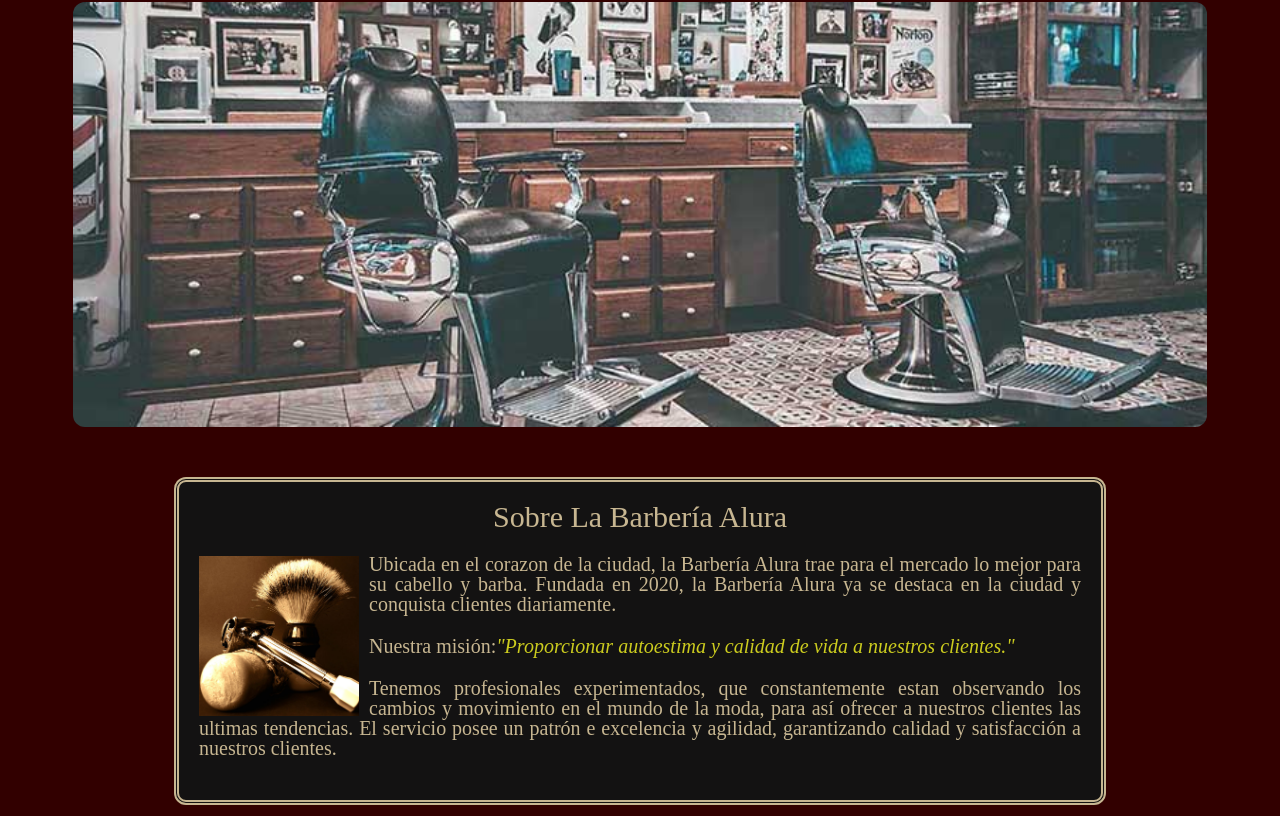
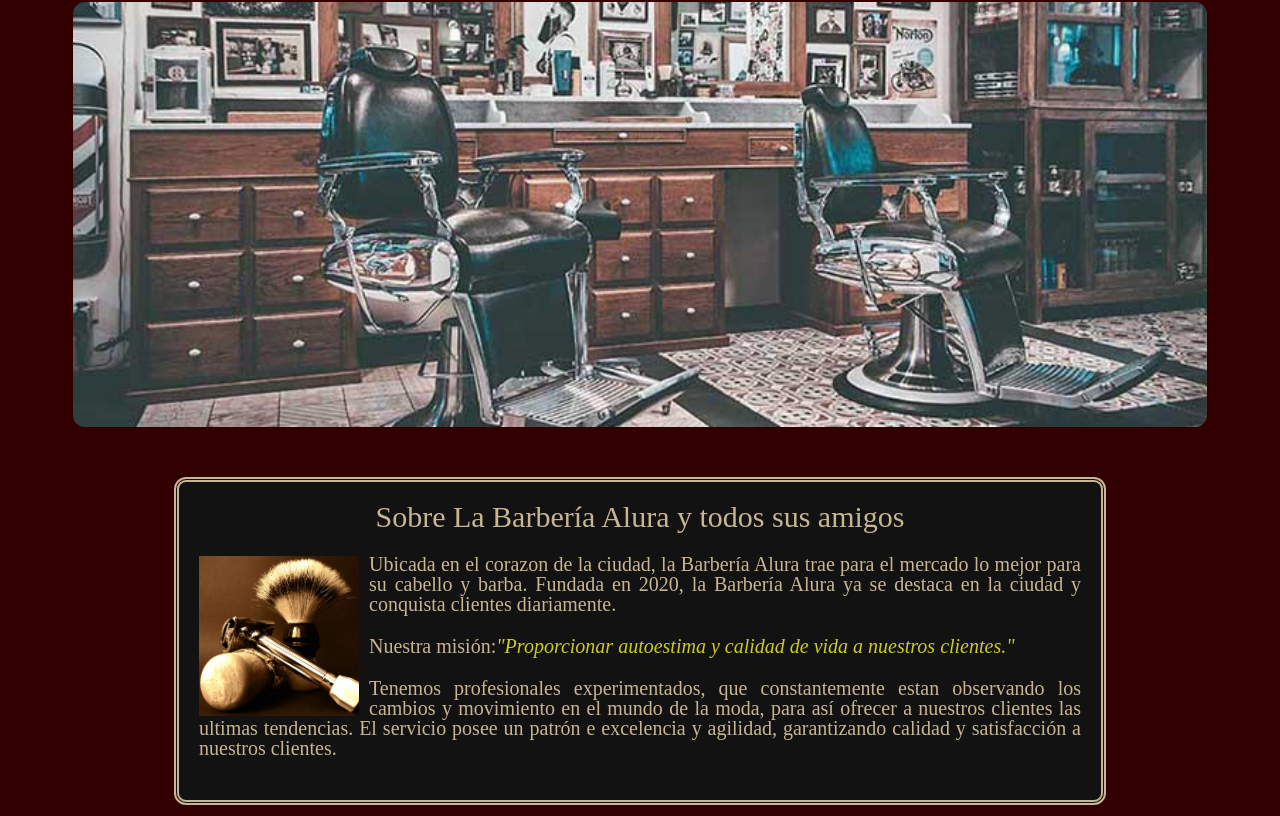
Before and after one commit to Se-Bastian12/barberia, a plain HTML site: page index.html in a window 1280 px wide. Shown: the part 281-1097 px from the top of the page. Drawn offline with Linux system fonts and the light colour scheme; a web font is replaced by a local one.

Commit message:
cambio de prueba desde archivo de copia

```diff
--- a/index.html
+++ b/index.html
@@ -27,7 +27,7 @@
 
         <main class="contenedor">
             <section class="section1">
-                <h2 class="sobreTitulo">Sobre La Barbería Alura</h2>
+                <h2 class="sobreTitulo">Sobre La Barbería Alura y todos sus amigos</h2>
                 <img class="utensiliosImagen" src="/barberia/images/utensilios.jpg" alt="utensilios de barbería">
                     <div class="sobreSection">
                         <div class="sobreItems">
```
